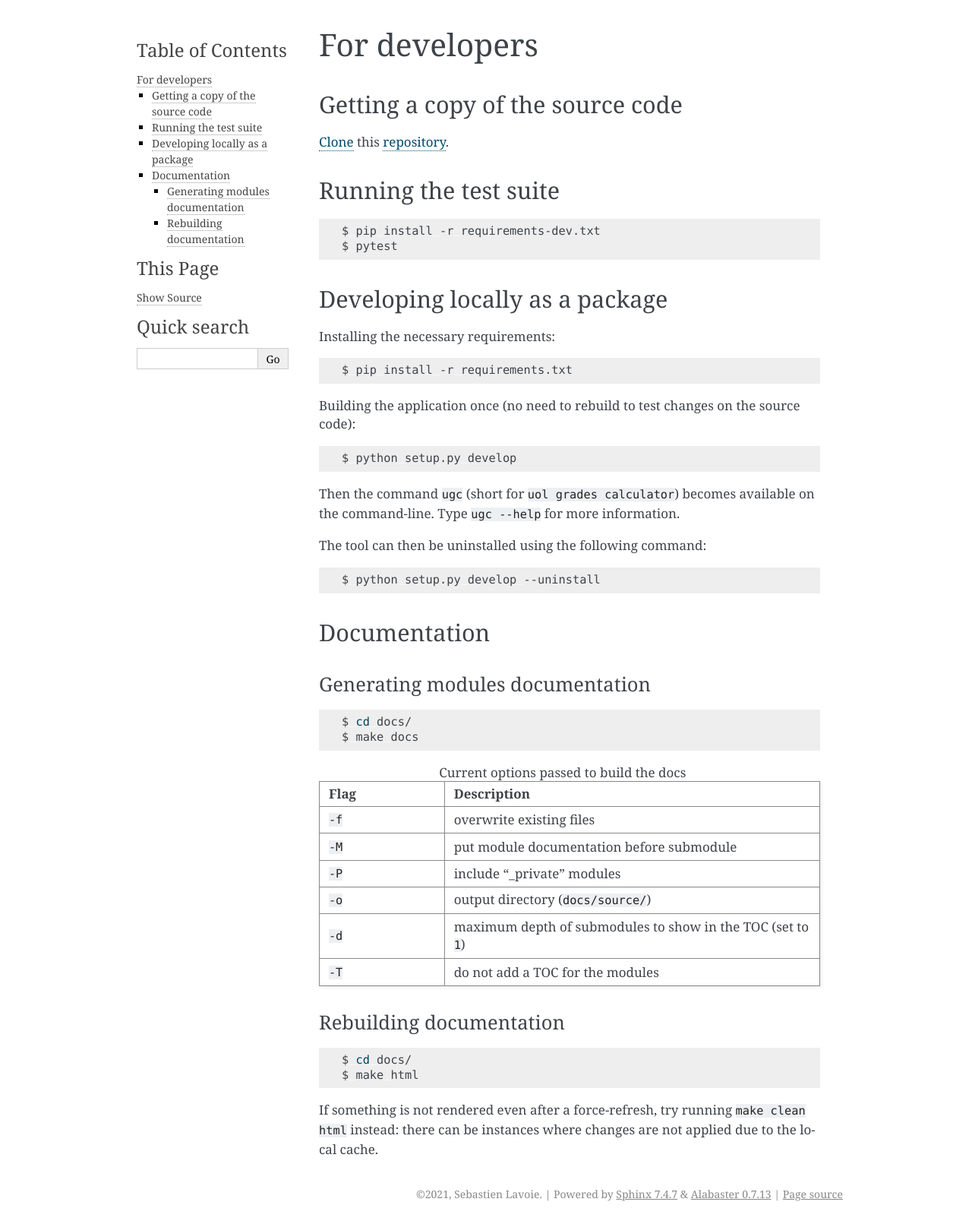
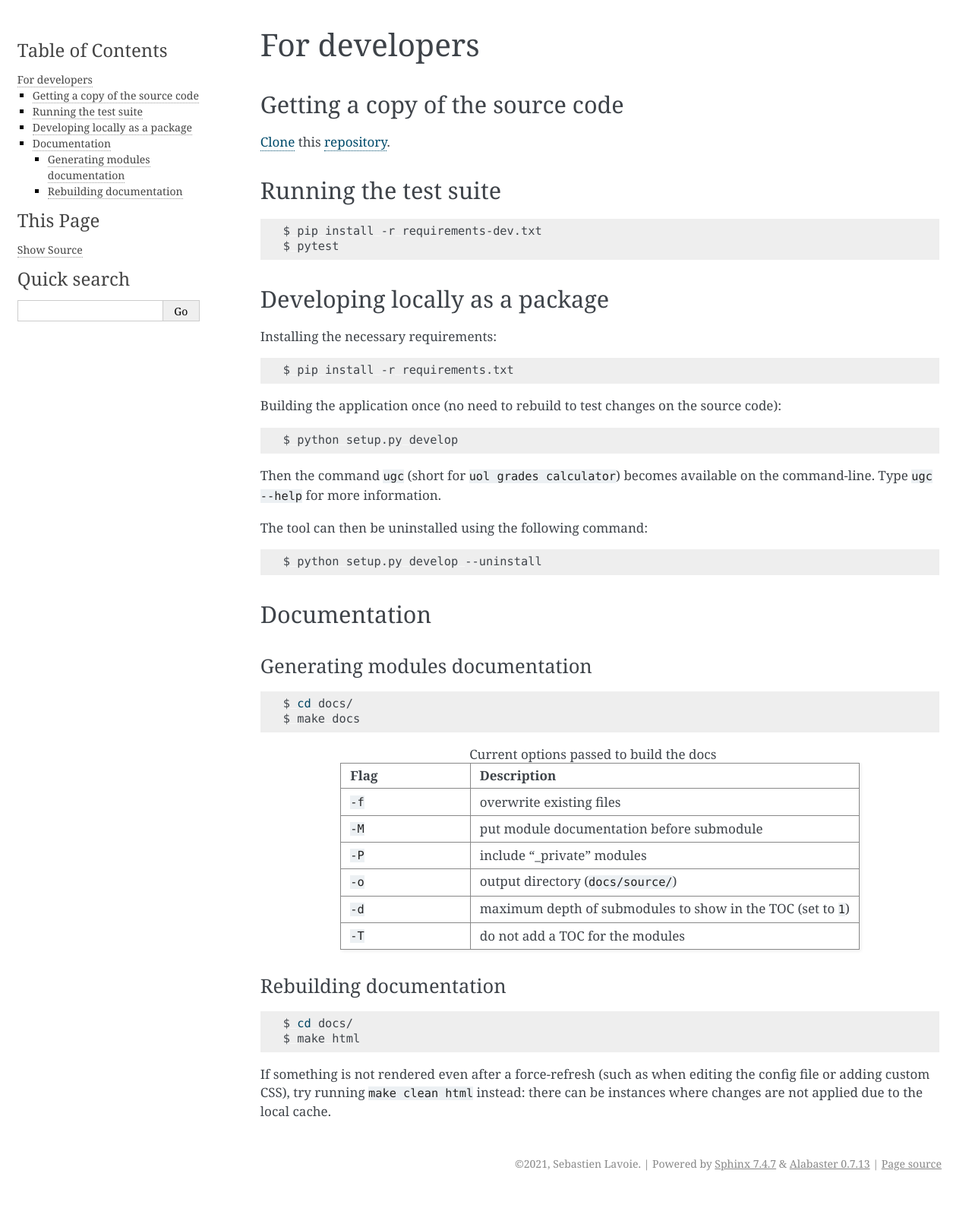
Before and after one commit to sglavoie/uol-grades-calculator, a Sphinx documentation site: the page built from docs/developers.rst, in a window 1280 px wide. Shown: the whole page at 76% size. Built offline with Sphinx 7.4.7, drawn with Linux system fonts in a browser that asks for light colours; after the commit the page ends 1571 px from its top, so only the background shows below that.

Commit message:
docs: Add custom CSS to default theme
* Mainly spacing issues to make the display wider.

```diff
--- /dev/null
+++ b/docs/_static/css/custom.css
@@ -0,0 +1,26 @@
+svg {
+  width: 800px;
+  height: auto;
+}
+
+div.body {
+  max-width: 1200px;
+}
+
+div.bodywrapper {
+  margin: 0 0 0 300px;
+}
+
+div.document {
+  width: 98%;
+  margin: 30px auto 0 auto;
+}
+
+div.sphinxsidebar {
+    width: 260px;
+}
+
+div.footer {
+    width: 1200px;
+    margin: 30px auto 30px auto;
+}
--- a/docs/conf.py
+++ b/docs/conf.py
@@ -26,9 +26,7 @@
 # The full version, including alpha/beta/rc tags
 # The directory containing this file
 HERE = pathlib.Path(__file__).parent
-with open(
-    os.path.join(HERE, "..", "ugc", "__init__.py")
-) as fp:
+with open(os.path.join(HERE, "..", "ugc", "__init__.py")) as fp:
     about = {}
     exec(fp.read(), about)
 release = about["__version__"]
@@ -43,6 +41,10 @@
 
 # Add any paths that contain templates here, relative to this directory.
 templates_path = ["_templates"]
+
+html_css_files = [
+    "css/custom.css",
+]
 
 # List of patterns, relative to source directory, that match files and
 # directories to ignore when looking for source files.
--- a/docs/developers.rst
+++ b/docs/developers.rst
@@ -83,4 +83,4 @@
     $ make html
 
 
-If something is not rendered even after a force-refresh, try running ``make clean html`` instead: there can be instances where changes are not applied due to the local cache.
+If something is not rendered even after a force-refresh (such as when editing the config file or adding custom CSS), try running ``make clean html`` instead: there can be instances where changes are not applied due to the local cache.
```
